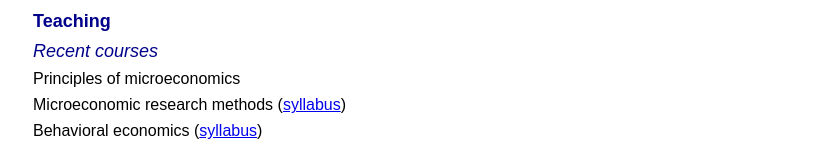
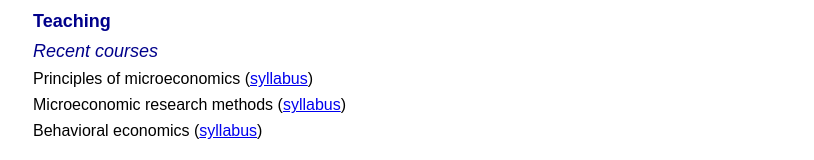
Before and after one commit to jrgcmu/jrgcmu.github.io, a plain HTML site: page index.html in a window 1280 px wide. Shown: the part 838-998 px from the top of the page, without its empty margins (232-1046 px from the left). Drawn offline with Linux system fonts and the light colour scheme.

Commit message:
Add files via upload

```diff
--- a/index.html
+++ b/index.html
@@ -41,7 +41,7 @@ University, MS 38677-01848</p>
 <h1 id="teaching">Teaching</h1>
 <h2 id="recent-courses">Recent courses</h2>
 <ul>
-<li>Principles of microeconomics</li>
+<li>Principles of microeconomics (<a href="202Syl.pdf">syllabus</a>)</li>
 <li>Microeconomic research methods (<a href="643_Syl.pdf">syllabus</a>)</li>
 <li>Behavioral economics (<a href="BehavioralSyllabus.pdf">syllabus</a>)</li>
 </ul>
```
